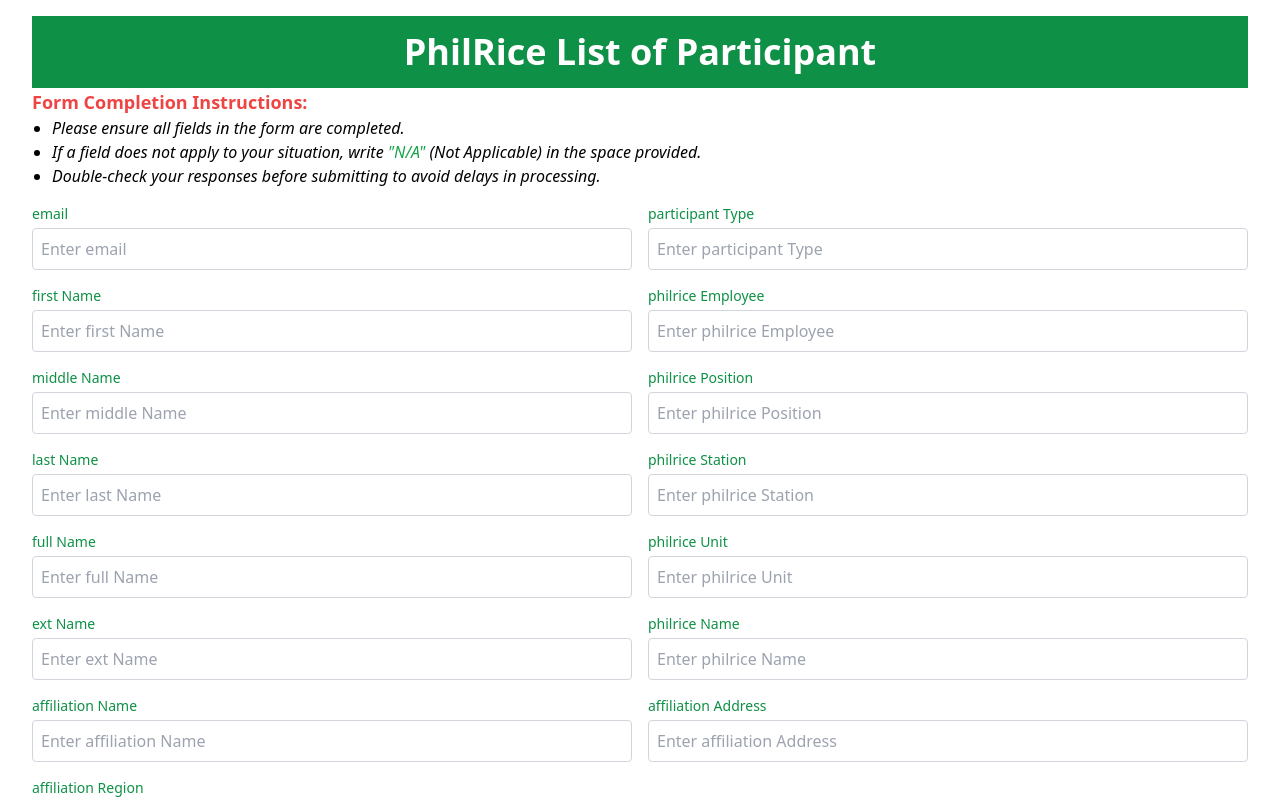
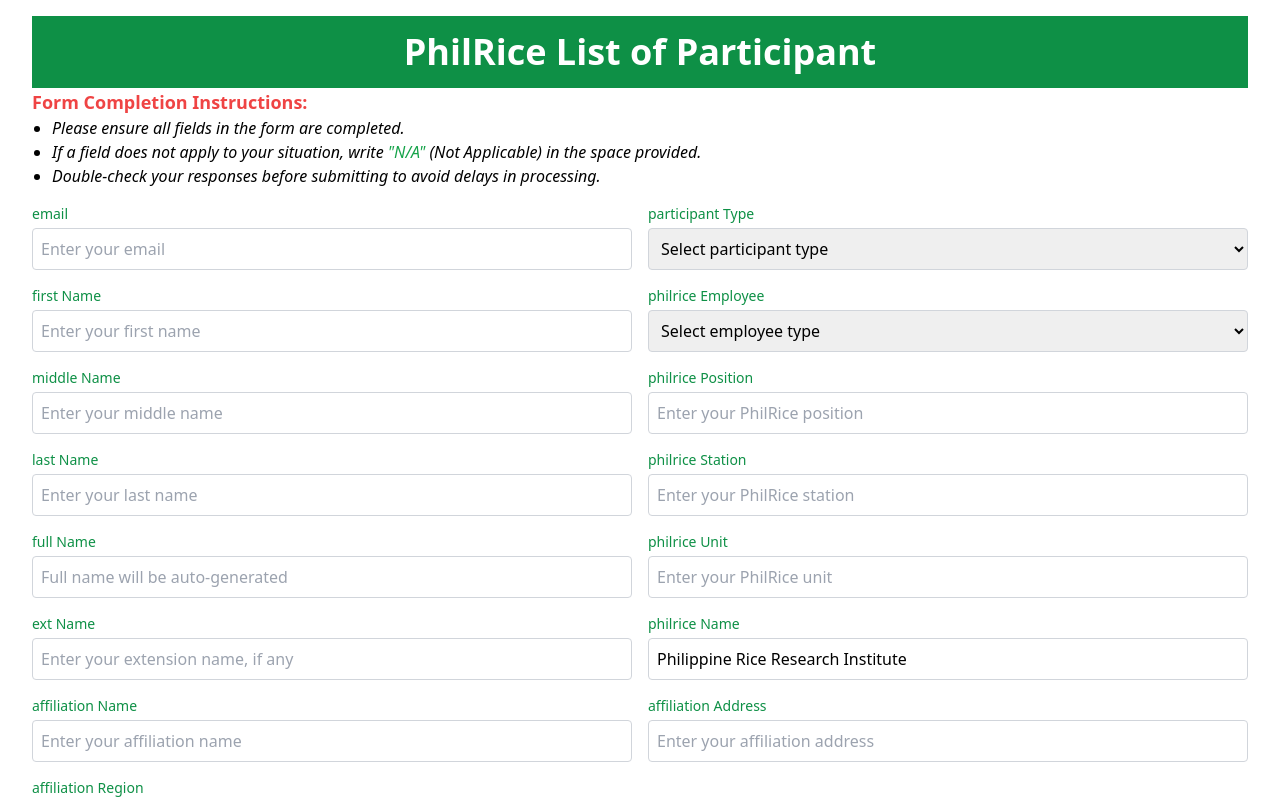
Before and after one commit to BlinkdevTeam/cms_dashboard, a React (Create React App) app: page / in a window 1280 px wide. Shown: the top 800 px of the page. Built offline with nearby package versions, Linux system fonts and the light colour scheme; no server answers; the database is empty.

Commit message:
form changes

```diff
--- a/src/App.js
+++ b/src/App.js
@@ -43,11 +43,36 @@
     fullName: "",
     philriceUnit: "",
     extName: "",
-    philriceName: "",
+    philriceName: "Philippine Rice Research Institute",
     affiliationName: "",
     affiliationAddress: "",
     affiliationRegion: "",
   });
+
+  const placeholderMap = {
+    email: "Enter your email",
+    participantType: "Enter participant type (Presenter or Participant)",
+    firstName: "Enter your first name",
+    philriceEmployee: "Are you a PhilRice employee? (Yes / No)",
+    middleName: "Enter your middle name",
+    philricePosition: "Enter your PhilRice position",
+    lastName: "Enter your last name",
+    philriceStation: "Enter your PhilRice station",
+    fullName: "Full name will be auto-generated",
+    philriceUnit: "Enter your PhilRice unit",
+    extName: "Enter your extension name, if any",
+    philriceName: "Enter your PhilRice name",
+    affiliationName: "Enter your affiliation name",
+    affiliationAddress: "Enter your affiliation address",
+    affiliationRegion: "Enter your affiliation region",
+  };
+
+  useEffect(() => {
+    setFormData((prevData) => ({
+      ...prevData,
+      fullName: `${prevData.firstName} ${prevData.lastName}`.trim(),
+    }));
+  }, [formData.firstName, formData.lastName]);
 
   const [employees, setEmployees] = useState([]);
   const [searchTerm, setSearchTerm] = useState("");
@@ -245,25 +270,56 @@
       )}
 
       <form onSubmit={handleSubmit} className="grid grid-cols-2 gap-4 mb-6">
-        {Object.keys(formData).map((key) =>
-          key !== "id" ? (
+        {Object.keys(formData).map((key) => {
+          if (key === "id") return null; // Skip the id field
+
+          return (
             <div key={key} className="flex flex-col">
               <label
                 htmlFor={key}
                 className="text-sm font-medium text-[#0E9046] mb-1">
                 {key.replace(/([A-Z])/g, " $1").trim()}
               </label>
+
+              {/* Dropdown for philriceEmployee */}
+              {key === "philriceEmployee" ? (
+                <select
+                  id={key}
+                  name={key}
+                  value={formData[key]}
+                  onChange={handleChange}
+                  className="p-2 border border-gray-300 rounded">
+                  <option value="">Select employee type</option>
+                  <option value="PhilRice">PhilRice</option>
+                  <option value="External">External</option>
+                </select>
+              ) : /* Dropdown for participantType */
+              key === "participantType" ? (
+                <select
+                  id={key}
+                  name={key}
+                  value={formData[key]}
+                  onChange={handleChange}
+                  className="p-2 border border-gray-300 rounded">
+                  <option value="">Select participant type</option>
+                  <option value="Participant">Participant</option>
+                  <option value="Presenter">Presenter</option>
+                </select>
+              ) : (
+                // Render input for other fields
                 <input
                   id={key}
                   name={key}
                   value={formData[key]}
                   onChange={handleChange}
-                placeholder={`Enter ${key.replace(/([A-Z])/g, " $1").trim()}`} // User-friendly placeholder
+                  placeholder={placeholderMap[key] || `Enter ${key}`}
                   className="p-2 border border-gray-300 rounded"
                 />
+              )}
             </div>
-          ) : null
-        )}
+          );
+        })}
+
         <button
           onClick={() => {
             window.location.reload();
@@ -288,14 +344,14 @@
       {/* Search Bar */}
       <div className="mt-12 mb-6 w-full flex flex-col">
         <span className="text-2xl font-bold mb-4 text-[#0E9046] italic">
-          Search here
+          Search here...
         </span>
         <input
           type="text"
           value={searchTerm}
           onChange={handleSearch}
           placeholder="Search employees..."
-          className="p-2 border-[2px] border-gray-400 rounded"
+          className="p-2 border-[2px] border-gray-400 rounded w-4/12"
         />
       </div>
 
```
Lines whose indentation alone changed are shown as unchanged.
